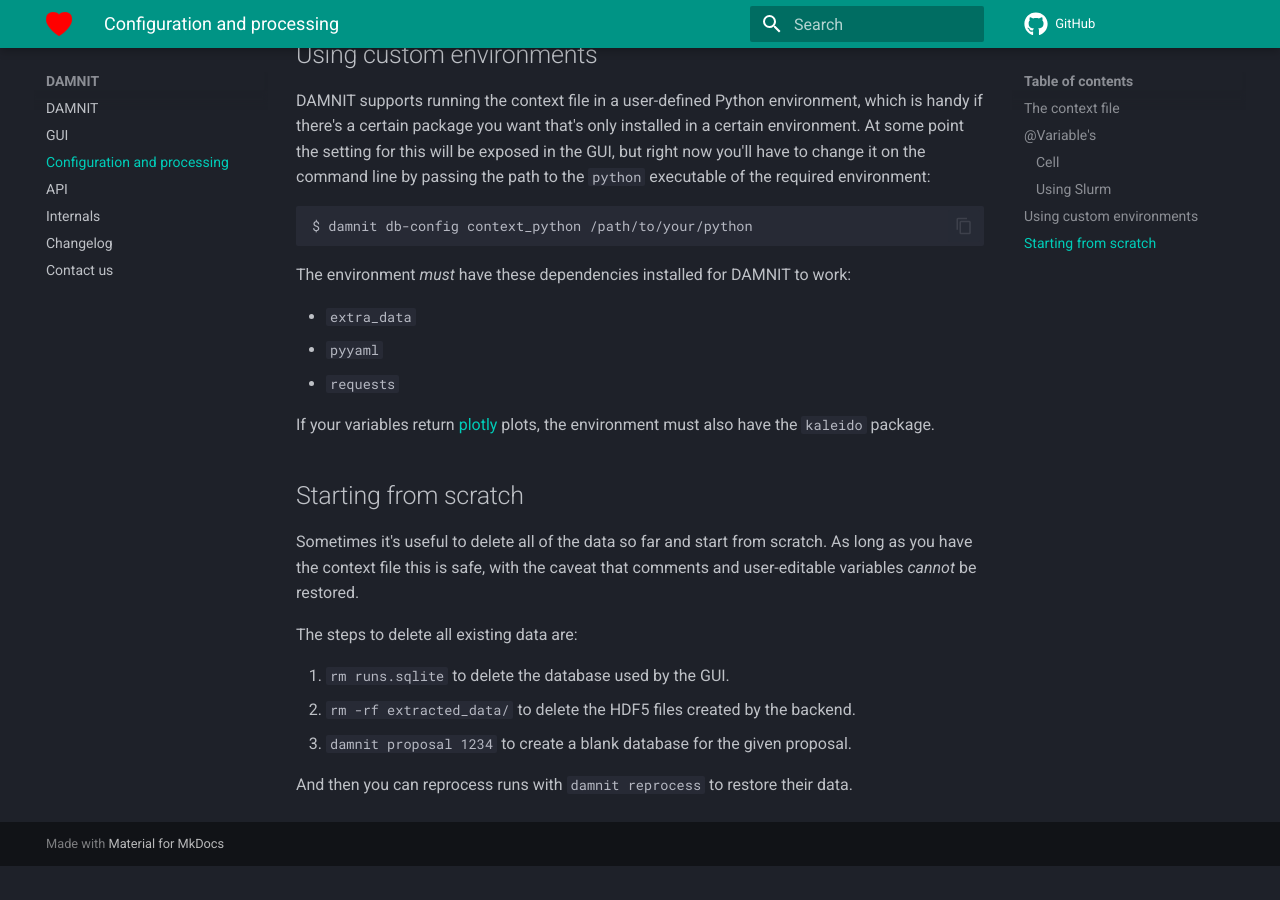
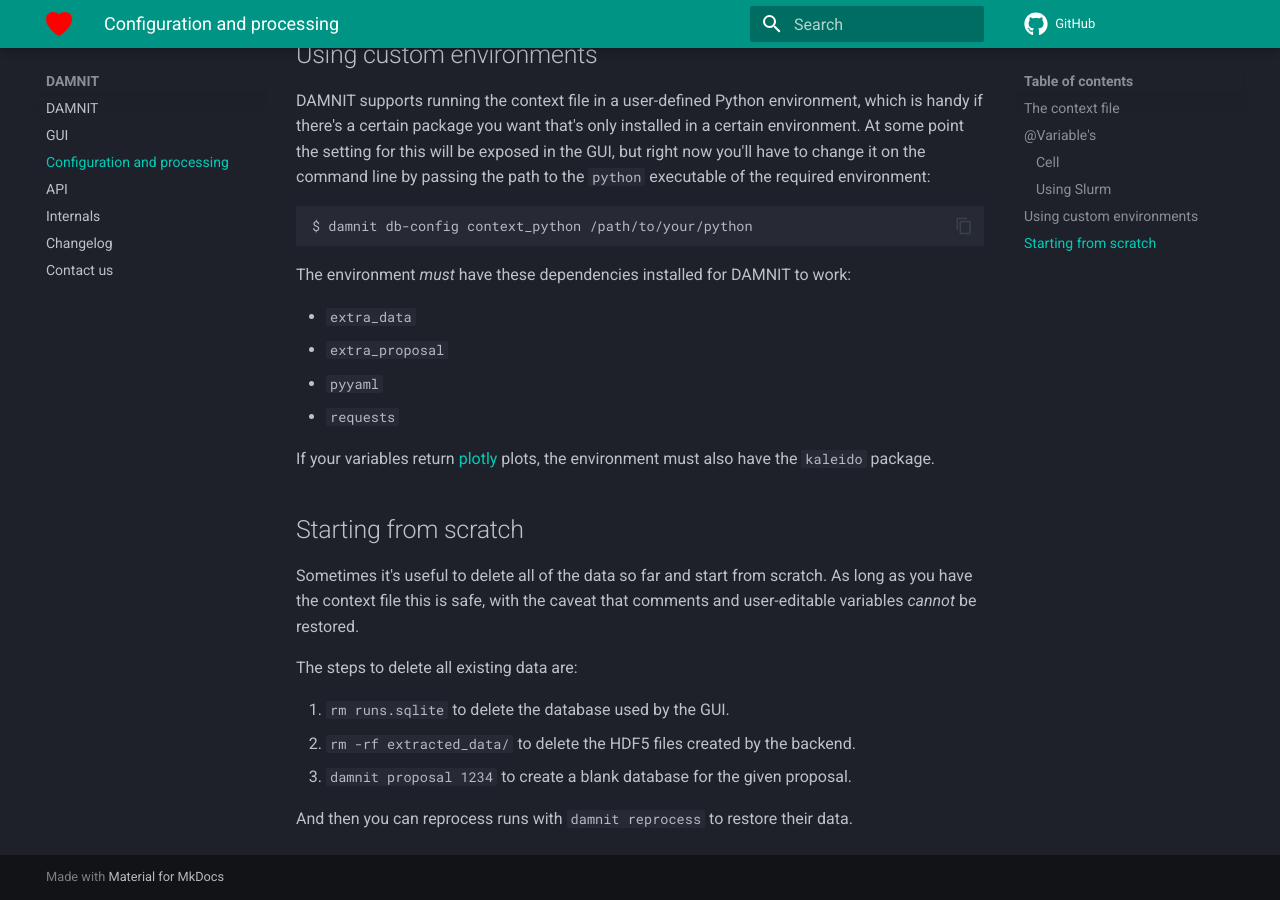
Before and after one commit to European-XFEL/DAMNIT, an MkDocs documentation site: the page built from docs/configuration_and_management.md, in a window 1280 px wide and 900 px high, scrolled down 5104 px. Built offline with MkDocs 1.6.1 and Material for MkDocs 9.7.7, drawn with Linux system fonts in a browser that asks for light colours; comment, search, counter and statistics services are not loaded; before the commit the page ends 5970 px from its top, so only the background shows below that.

Commit message:
docs: update required dependencies

```diff
--- a/docs/configuration_and_management.md
+++ b/docs/configuration_and_management.md
@@ -252,6 +252,7 @@
 The environment *must* have these dependencies installed for DAMNIT to work:
 
 - `extra_data`
+- `extra_proposal`
 - `pyyaml`
 - `requests`
 
```
